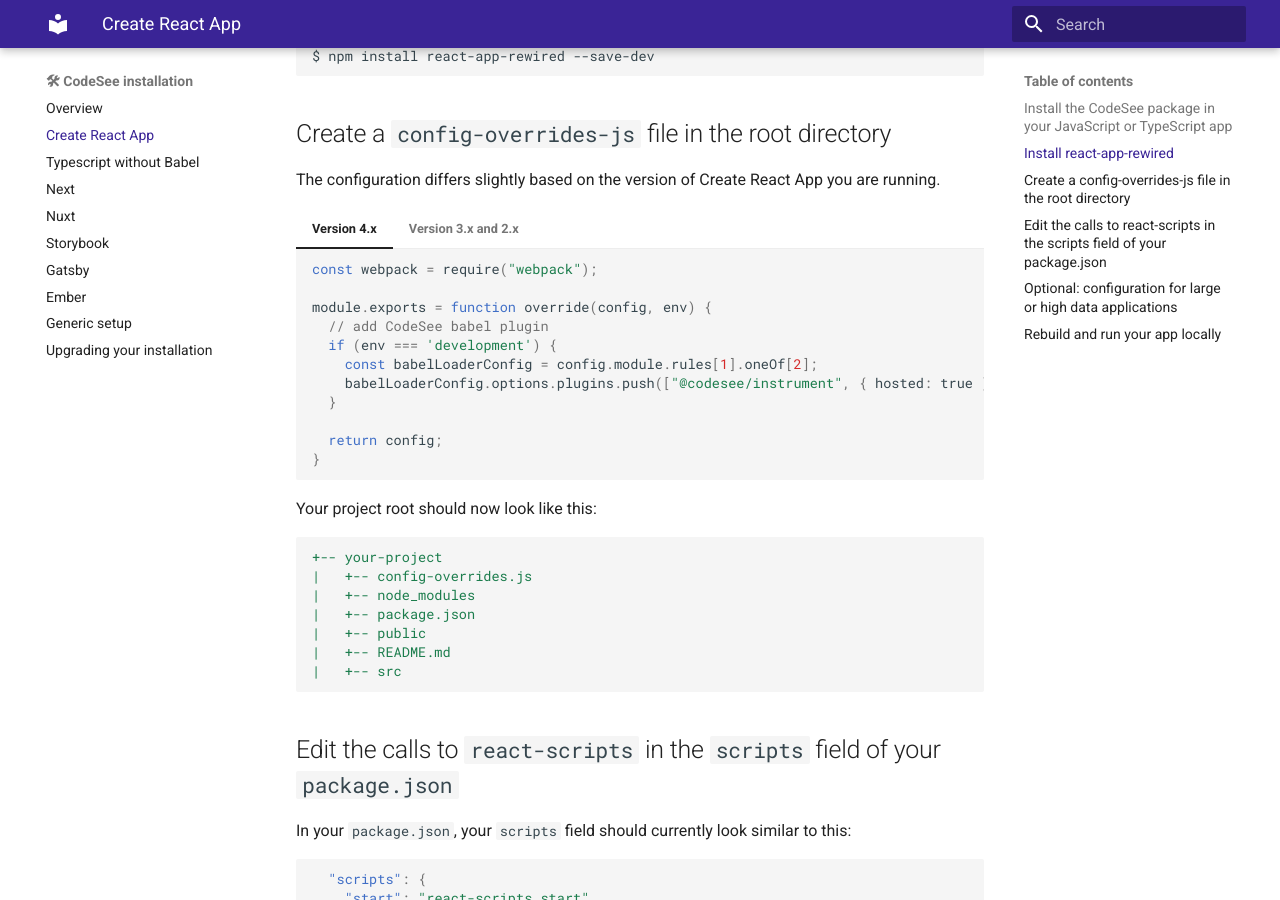
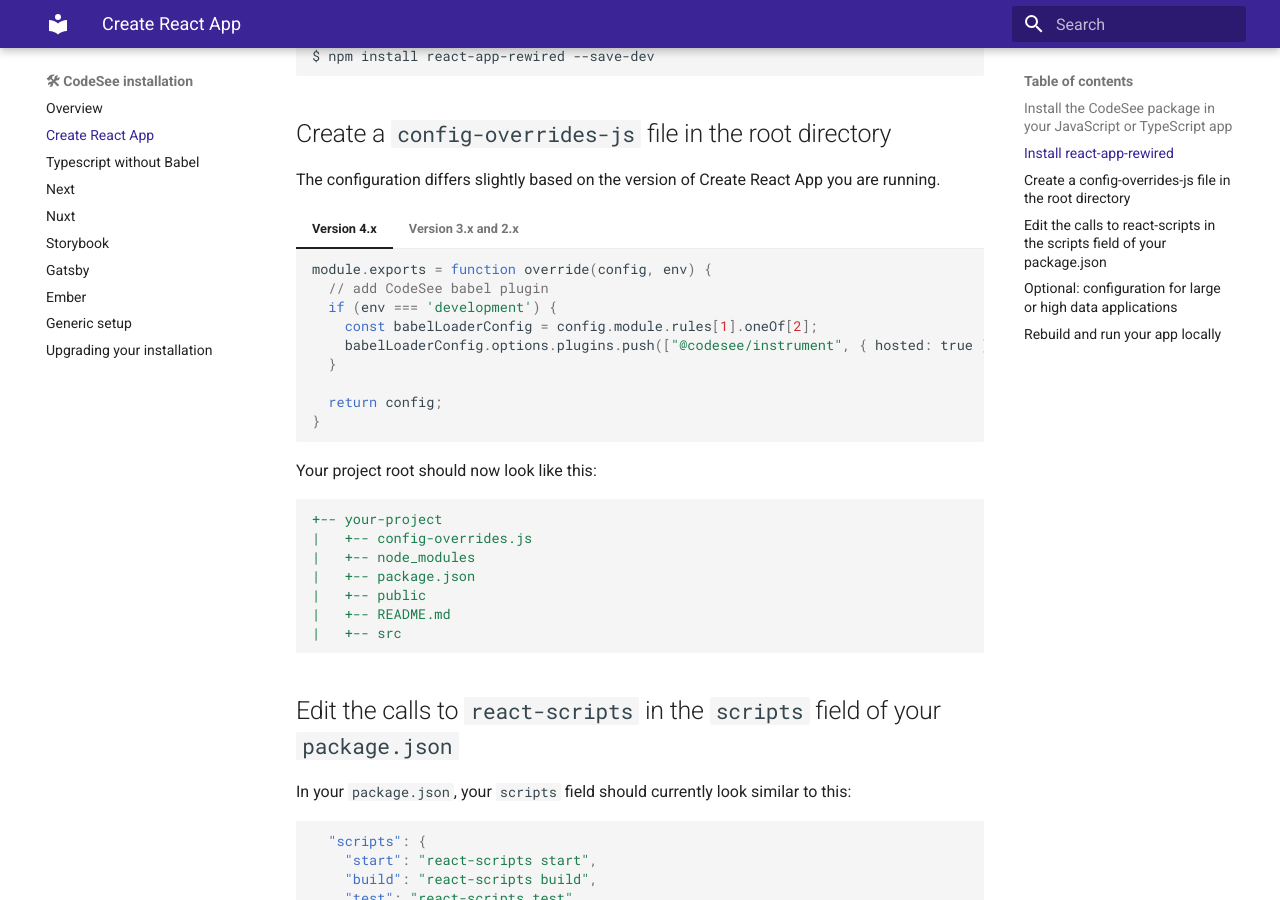
Before and after one commit to Codesee-io/docs, an MkDocs documentation site: the page built from docs/install/setup-cra.md, in a window 1280 px wide and 900 px high, scrolled down 700 px. Built offline with MkDocs 1.6.1 and Material for MkDocs 9.7.7, drawn with Linux system fonts in a browser that asks for light colours; comment, search, counter and statistics services are not loaded.

Commit message:
no need to import webpack in CRA setup

````diff
--- a/docs/install/setup-cra.md
+++ b/docs/install/setup-cra.md
@@ -19,8 +19,6 @@ The configuration differs slightly based on the version of Create React App you
 === "Version 4.x"
 
     ```js
-    const webpack = require("webpack");
-
     module.exports = function override(config, env) {
       // add CodeSee babel plugin
       if (env === 'development') {
@@ -35,8 +33,6 @@ The configuration differs slightly based on the version of Create React App you
 === "Version 3.x and 2.x"
 
     ```js
-    const webpack = require("webpack");
-
     module.exports = function override(config, env) {
       // add CodeSee babel plugin
       if (env === 'development') {
````
